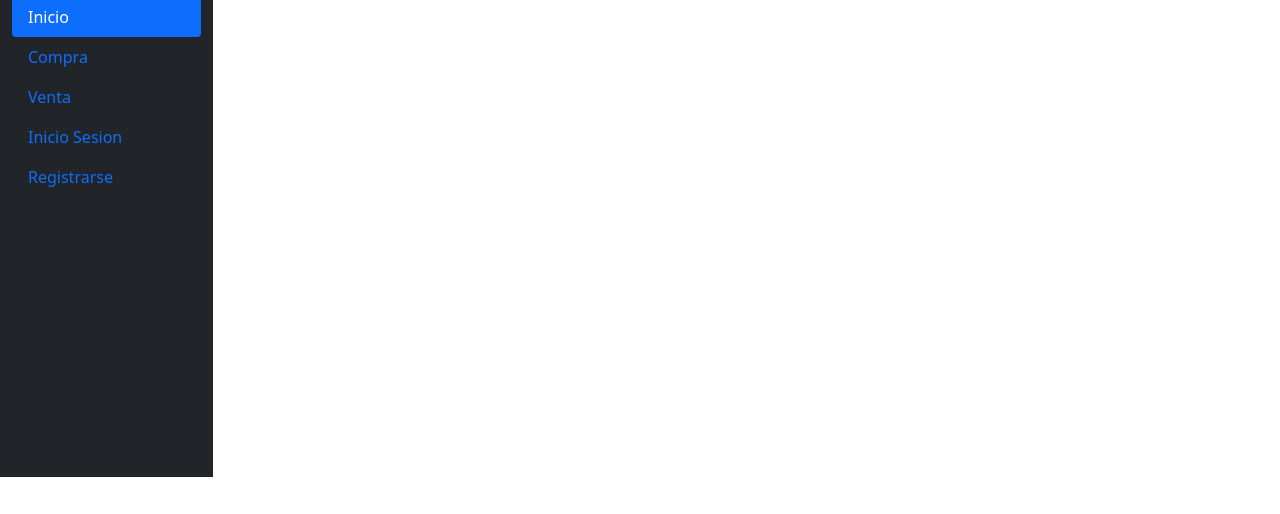
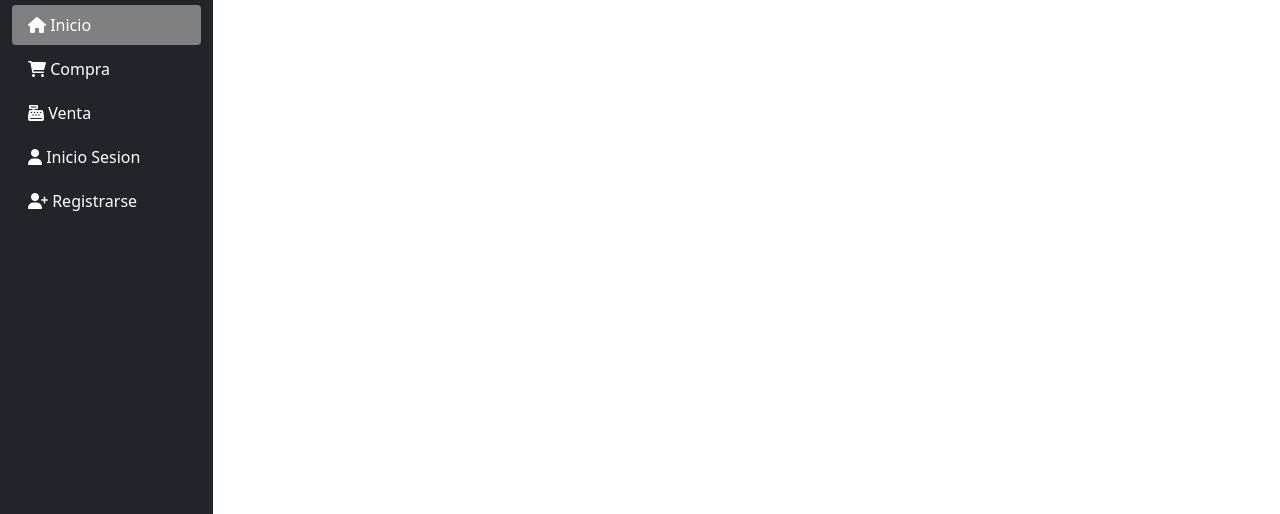
Before and after one commit to RagnaCr1ms0n/proyecto-semestral, a plain HTML site: page index.html in a window 1280 px wide. Shown: the part 129-643 px from the top of the page. Drawn offline with nearby package versions, Linux system fonts and the light colour scheme; files that its build step writes are made by us from their sources; files whose address does not match are found by name.

Commit message:
agrege una hoja de estilo challa

```diff
--- /dev/null
+++ b/css/style.css
@@ -0,0 +1,12 @@
+.nav-link:hover{
+    background-color: grey;
+    color: white;
+}
+
+.nav-link{
+    color: white;
+}
+
+.active {
+    background-color: grey !important;
+}
--- a/index.html
+++ b/index.html
@@ -6,6 +6,8 @@
     <meta name="viewport" content="width=device-width, initial-scale=1.0">
     <title>nuevo proyecto</title>
     <link href="https://cdn.jsdelivr.net/npm/bootstrap@5.1.3/dist/css/bootstrap.min.css" rel="stylesheet">
+    <link rel="stylesheet" href="https://cdnjs.cloudflare.com/ajax/libs/font-awesome/6.1.1/css/all.min.css">
+    <link rel="stylesheet" href="../proyecto/css/style.css">
 </head>
 <body>
 
@@ -39,21 +41,21 @@
 
     <div class="container-fluid">
         <div class="row">
-            <div class="col-sm-2 bg-dark" style="min-height: 60vh;"><ul class="nav nav-pills flex-column">
-                <li class="nav-item">
-                  <a class="nav-link active" href="#">Inicio</a>
+            <div class="col-sm-2 bg-dark" style="min-height: 65vh;"><ul class="nav nav-pills flex-column mt-1">
+                <li class="nav-item mt-1">
+                  <a class="nav-link active" href="#"><i class="fa-solid fa-house"></i> Inicio</a>
                 </li>
-                <li class="nav-item">
-                  <a class="nav-link" href="#">Compra</a>
+                <li class="nav-item mt-1">
+                  <a class="nav-link" href="#"><i class="fa-solid fa-cart-shopping"></i> Compra</a>
                 </li>
-                <li class="nav-item">
-                  <a class="nav-link" href="#">Venta</a>
+                <li class="nav-item mt-1">
+                  <a class="nav-link" href="#"><i class="fa-solid fa-cash-register"></i> Venta</a>
                 </li>
-                <li class="nav-item">
-                  <a class="nav-link" href="#">Inicio Sesion</a>
+                <li class="nav-item mt-1">
+                  <a class="nav-link" href="#"><i class="fa-solid fa-user"></i> Inicio Sesion</a>
                 </li>
-                <li class="nav-item">
-                    <a class="nav-link" href="#">Registrarse</a>
+                <li class="nav-item mt-1">
+                    <a class="nav-link" href="#"><i class="fa-solid fa-user-plus"></i> Registrarse</a>
                   </li>
               </ul></div>
                 <div class="col-sm-10">
@@ -71,7 +73,10 @@
         </div>
     </div>
 
-
+    <div class="p-5 bg-dark text-white ">
+        <h1>este va a ser el footer</h1>
+        <p>Lorem ipsum...</p>
+      </div>
 
     <script src="https://cdn.jsdelivr.net/npm/bootstrap@5.1.3/dist/js/bootstrap.bundle.min.js"></script>
 </body>
```
